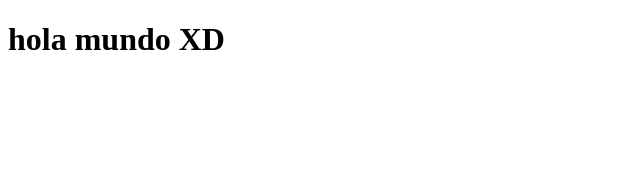
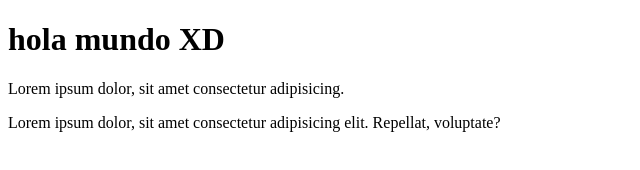
Before and after one commit to jostin987456321/clase-sabado, a plain HTML site: page index.html in a window 1280 px wide. Shown: the whole page, without its empty margins (0-640 px from the left). Drawn offline with Linux system fonts and the light colour scheme.

Commit message:
se agrego en menu

```diff
--- a/index.html
+++ b/index.html
@@ -8,5 +8,10 @@
 </head>
     <body>
             <h1>hola mundo XD</h1>
+                <p>Lorem ipsum dolor, sit amet consectetur adipisicing.</p>
+                <p>
+                    Lorem ipsum dolor, sit amet consectetur adipisicing elit. Repellat, voluptate?
+
+                </p>
     </body>
 </html>
```
